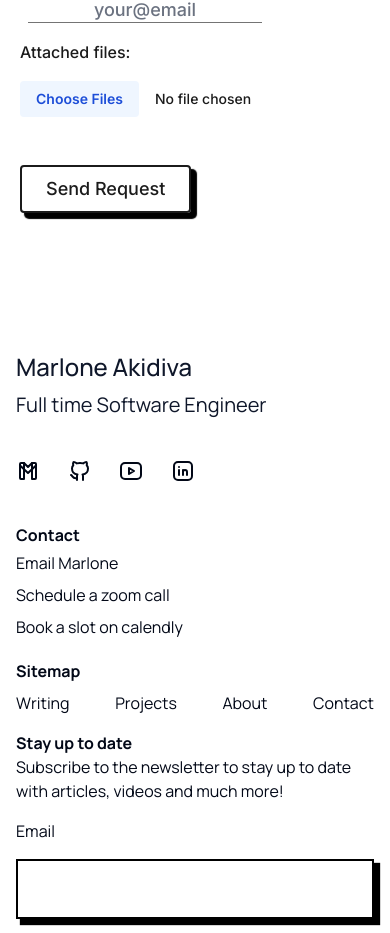
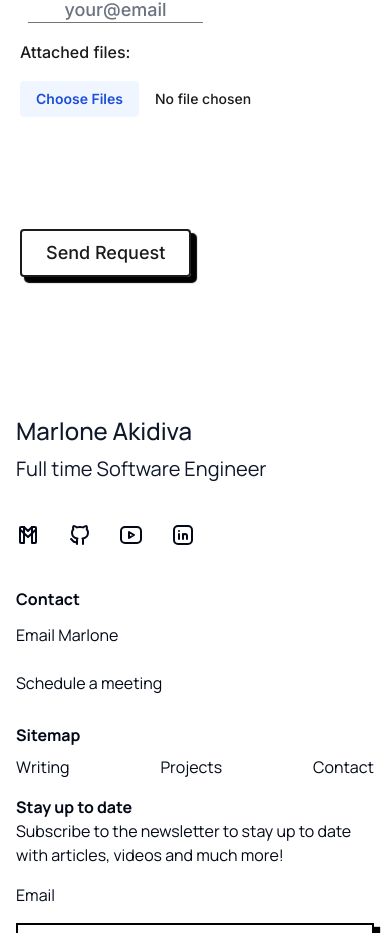
Before and after one commit to MarloneA/Personal-Portfolio, a Next.js app: page /contact in a window 390 px wide. Shown: the part 814-1747 px from the top of the page. Built offline with nearby package versions, Linux system fonts and the light colour scheme.

Commit message:
remove about section

```diff
--- a/src/components/About/AboutCoverSection.tsx
+++ b/src/components/About/AboutCoverSection.tsx
@@ -22,12 +22,11 @@ const AboutCoverSection = () => {
       </div>
 
       <div className="flex flex-col justify-center items-start px-5 lg:px-16 xs:p-10 pb-10 w-full md:w-1/2 text-left">
-        <h2 className="font-bold text-4xl text-center lg:text-left xs:text-5xl sxl:text-6xl capitalize">
-          If you want to win the lottery you have to make the money to buy a
-          ticket.
-        </h2>
+        <h3 className="font-bold text-2xl text-center lg:text-left xs:text-5xl sxl:text-6xl capitalize">
+          Experience is the name everyone gives to their mistakes
+        </h3>
         <p className="flex justify-end w-full font-bold text-xs italic">
-          ~ NightCrawler
+          ~ Oscar Wilde
         </p>
         <p className="mt-4 font-medium text-base capitalize">
           As a passionate software engineer, I combine cutting-edge technology
--- a/src/components/Contact/ContactForm.tsx
+++ b/src/components/Contact/ContactForm.tsx
@@ -87,7 +87,7 @@ export default function ContactForm() {
         type="email"
         placeholder="your@email"
         {...register("email", {})}
-        className="outline-none border-0 p-0 mx-2 my-4 focus:ring-0 placeholder:text-center placeholder:text-lg border-b border-gray
+        className="w-1/2 outline-none border-0 p-0 mx-2 my-4 focus:ring-0 placeholder:text-center placeholder:text-lg border-b border-gray
         focus:border-gray bg-transparent"
       />
       <br />
@@ -99,7 +99,7 @@ export default function ContactForm() {
         onChange={handleFileChange}
         className="block w-full text-sm text-gray-500 file:mr-4 file:py-2 file:px-4 file:rounded file:border-0 file:text-sm file:font-semibold file:bg-blue-50 file:text-blue-700 hover:file:bg-blue-100 mt-4"
       />
-      <ul className="mt-4">
+      <ul className="mt-4 h-16 overflow-scroll">
         {selectedFiles.map((file, index) => (
           <li key={index} className="text-sm text-gray-700">
             {file.name}
--- a/src/components/Footer/footer.tsx
+++ b/src/components/Footer/footer.tsx
@@ -7,8 +7,6 @@ import {
   IconBrandGithub,
   IconBrandGmail,
   IconBrandLinkedin,
-  IconBrandTwitter,
-  IconBrandX,
   IconBrandYoutube,
 } from "@tabler/icons-react";
 import { useToast } from "../_ui/use-toast";
@@ -132,14 +130,14 @@ export default function Footer() {
               </li>
               <li>
                 <a href="https://calendly.com/marloneakidiva/30min">
-                  Schedule a zoom call
+                  Schedule a meeting
                 </a>
               </li>
-              <li>
+              {/* <li>
                 <a href="https://calendly.com/marloneakidiva/30min">
                   Book a slot on calendly
                 </a>
-              </li>
+              </li> */}
             </ul>
           </div>
           <div className="my-4 w-full lg:w-1/6">
@@ -161,14 +159,14 @@ export default function Footer() {
                   Projects
                 </Link>
               </li>
-              <li>
+              {/* <li>
                 <Link
                   className="hover:border-b-4 hover:border-b-black"
                   href="/about"
                 >
                   About
                 </Link>
-              </li>
+              </li> */}
               <li>
                 <Link
                   className="hover:border-b-4 hover:border-b-black"
@@ -262,25 +260,33 @@ export default function Footer() {
         </div>
         <div className="w-full lg:w-1/6">
           <p className="font-bold">Contact</p>
-          <ul className="flex flex-col justify-around h-24">
+          <ul className="flex flex-col justify-around space-y-2">
             <li>
               <a href="mailto:marlone.akidiva@gmail.com">Email Marlone</a>
             </li>
             <li>
               <a href="https://calendly.com/marloneakidiva/30min">
-                Schedule a zoom call
+                Schedule a meeting
               </a>
             </li>
-            <li>
+            {/* <li>
               <a href="https://calendly.com/marloneakidiva/30min">
                 Book a slot on calendly
               </a>
-            </li>
+            </li> */}
           </ul>
         </div>
         <div className="my-4 w-full lg:w-1/6">
           <p className="pb-2 font-bold">Sitemap</p>
           <ul className="flex lg:flex-col justify-between lg:justify-around lg:h-48">
+            <li>
+              <Link
+                className="hover:border-b-4 hover:border-b-black"
+                href="/"
+              >
+                Home
+              </Link>
+            </li>
             <li>
               <Link
                 className="hover:border-b-4 hover:border-b-black"
@@ -297,14 +303,14 @@ export default function Footer() {
                 Projects
               </Link>
             </li>
-            <li>
+            {/* <li>
               <Link
                 className="hover:border-b-4 hover:border-b-black"
                 href="/about"
               >
                 About
               </Link>
-            </li>
+            </li> */}
             <li>
               <Link
                 className="hover:border-b-4 hover:border-b-black"
@@ -318,8 +324,8 @@ export default function Footer() {
         <div className="w-full lg:w-2/6">
           <p className="font-bold">Stay up to date</p>
           <p>
-            Subscribe to the newsletter to stay up to date with articles,
-            videos and much more!
+            Subscribe to the newsletter to stay up to date with articles, videos
+            and much more!
           </p>
           <form onSubmit={handleSubmit}>
             <div className="flex flex-col">
--- a/src/components/Header/navigation.tsx
+++ b/src/components/Header/navigation.tsx
@@ -39,7 +39,7 @@ const Navigation = () => {
     //   match: pathname.includes("videos"),
     // },
     // { href: "/events", label: "ccommunity-events", match: pathname.includes("events") },
-    { href: "/about", label: "about", match: pathname === "/about" },
+    // { href: "/about", label: "about", match: pathname === "/about" },
     { href: "/contact", label: "contact", match: pathname === "/contact" },
   ];
 
```
